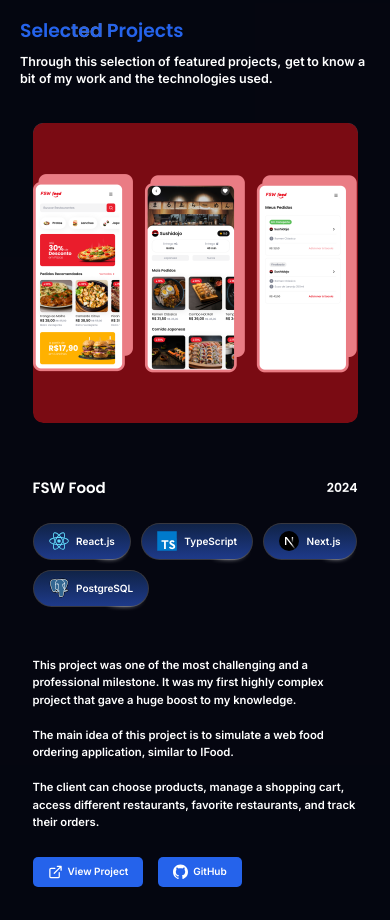
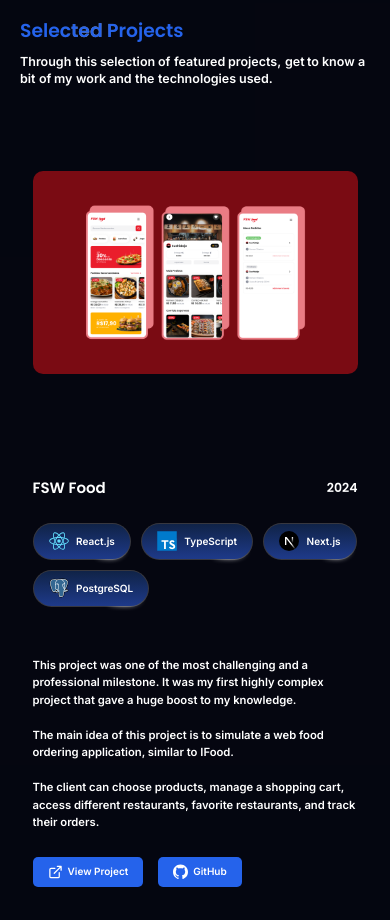
Before and after one commit to CristopherMartarello/portfolio, a Next.js app: page /en in a window 390 px wide. Shown: the part 3300-4220 px from the top of the page. Built offline with nearby package versions, Linux system fonts and the light colour scheme.

Commit message:
feat: refactor wobble card in mobile devices

```diff
--- a/app/components/WobbleCardEffect.tsx
+++ b/app/components/WobbleCardEffect.tsx
@@ -4,6 +4,7 @@
 import { GithubIcon } from "../icons/GitHubIcon";
 import Button from "./Button";
 import { useTranslations } from "next-intl";
+import Image from "next/image";
 
 type Image = {
   src: string;
@@ -34,18 +35,34 @@
   return (
     <div className="flex flex-col 2xl:flex-row py-10 md:py-20 2xl:space-x-20 gap-y-12">
       {/* grid de imagens */}
-      <div className="grid grid-cols-1 sm:grid-cols-2 lg:grid-cols-3 gap-4 max-w-5xl mx-auto w-full">
+      <div className="max-w-5xl mx-auto w-full">
+        {/* Mobile: apenas a primeira imagem, sem wobble */}
+        <div className="lg:hidden">
+          <div className={`min-h-0 flex items-center ${images[0].className}`}>
+            <Image
+              src={images[0].src}
+              alt={images[0].alt}
+              width={800}
+              height={600}
+              className="rounded-2xl object-fill w-full h-full"
+              priority
+            />
+          </div>
+        </div>
+
+        {/* Desktop: todas as imagens com WobbleCard (ImageCard) */}
+        <div className="hidden lg:grid grid-cols-1 sm:grid-cols-2 lg:grid-cols-3 gap-4">
           {images.map((image, index) => (
             <ImageCard
               key={index}
               src={image.src}
               alt={image.alt}
               objectFit="cover"
-            className={`${index === 0 ? 'block' : 'hidden lg:block'
-              } ${image.className}`}
+              className={image.className}
               priority={index === 0}
             />
           ))}
+        </div>
       </div>
 
       {/* texto e botões */}
@@ -63,21 +80,13 @@
           {description}
         </div>
         <div className="flex items-center gap-6 mt-10">
-          <Link
-            href={projectLink}
-            target="_blank"
-            rel="noopener noreferrer"
-          >
+          <Link href={projectLink} target="_blank" rel="noopener noreferrer">
             <Button
               icon={<ExternalLinkIcon width={"3rem"} height={"3rem"} />}
               text={t("button_text_1")}
             />
           </Link>
-          <Link
-            href={githubLink}
-            target="_blank"
-            rel="noopener noreferrer"
-          >
+          <Link href={githubLink} target="_blank" rel="noopener noreferrer">
             <Button
               icon={<GithubIcon width={"3rem"} height={"3rem"} />}
               text={t("button_text_2")}
```
Lines whose indentation alone changed are shown as unchanged.
